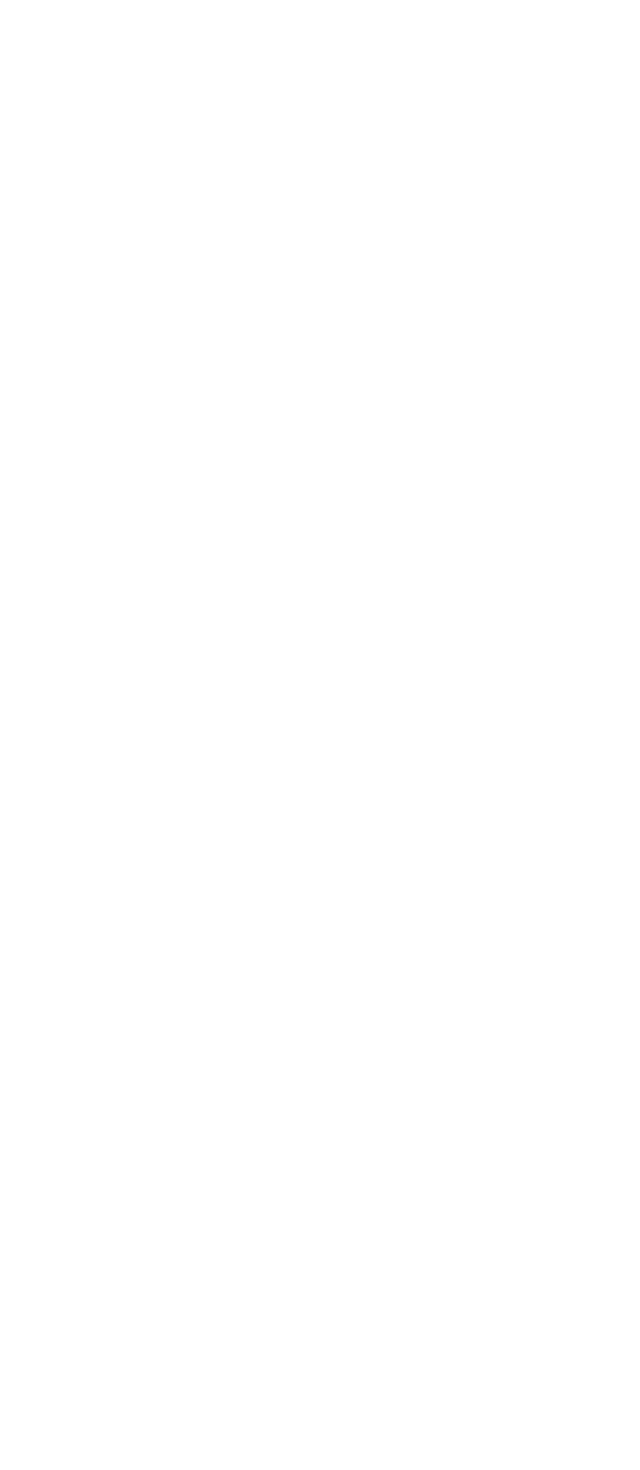
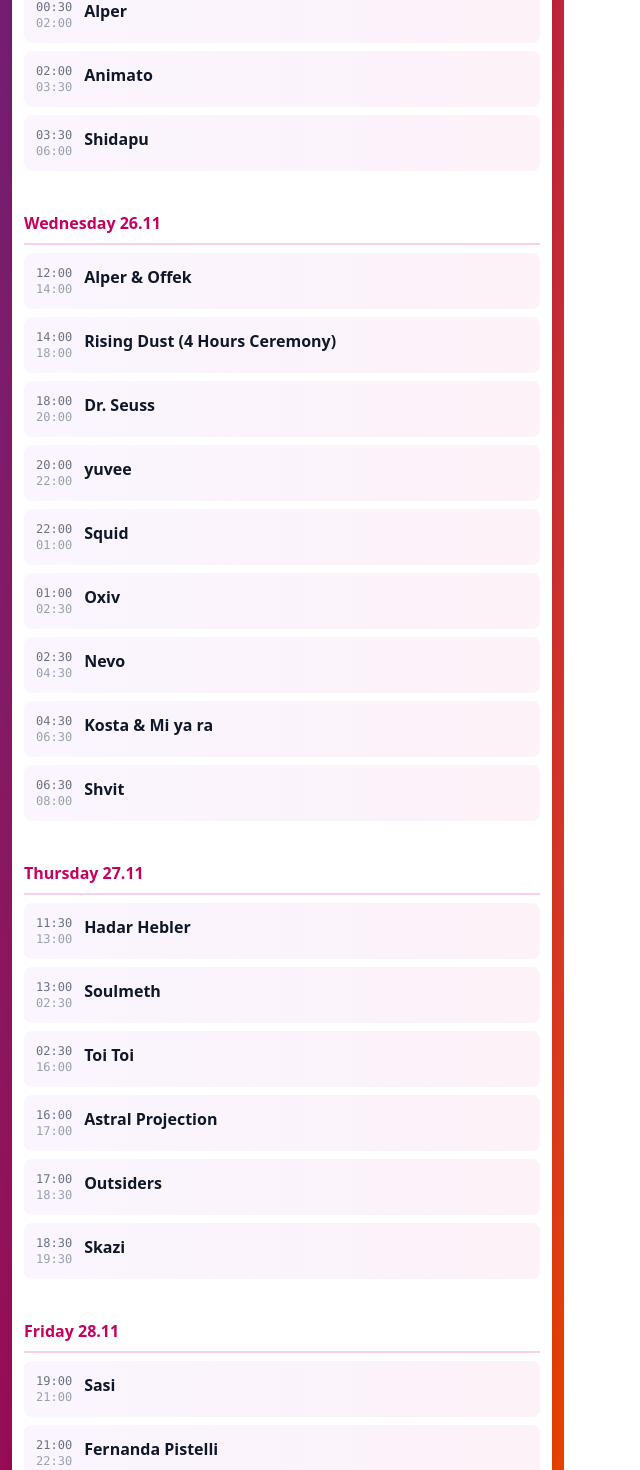
Before and after one commit to MrFalach/midburn-app, a React (Vite) app: page / in a window 1280 px wide. Shown: the part 1214-2684 px from the top of the page, without its empty margins (0-640 px from the left). Before the commit the page ends 887 px from the top, so only its background shows below. Built offline with nearby package versions, Linux system fonts and the light colour scheme.

Commit message:
Added full Shliff schedule with all days

```diff
--- a/src/components/StageSchedule.tsx
+++ b/src/components/StageSchedule.tsx
@@ -15,7 +15,7 @@ export function StageSchedule({ stage }: StageScheduleProps) {
 
       <div className="p-3">
         {stage.days.map((day, dayIndex) => (
-          <div key={dayIndex} className="mb-4 last:mb-0">
+          <div key={dayIndex} className="mb-10 last:mb-0">
             <h3 className="text-base font-bold text-pink-700 mb-2 pb-2 border-b-2 border-pink-200">
               {day.date}
             </h3>
--- a/src/data/stages.ts
+++ b/src/data/stages.ts
@@ -16,6 +16,56 @@ export const stages: Stage[] = [
           { startTime: '04:00', endTime: '05:30', artist: 'bliss' },
           { startTime: '05:30', endTime: '07:00', artist: 'rina' },
           { startTime: '07:00', endTime: '08:00', artist: 'Totem' },
+        ],
+      },
+      {
+        date: 'Tuesday 25.11',
+        slots: [
+          { startTime: '18:30', endTime: '20:00', artist: 'Omer Na\'ar' },
+          { startTime: '20:00', endTime: '21:30', artist: 'Reut Peleg' },
+          { startTime: '21:30', endTime: '23:00', artist: 'Mi Ya Ra' },
+          { startTime: '23:00', endTime: '00:30', artist: 'Planet X' },
+          { startTime: '00:30', endTime: '02:00', artist: 'Alper' },
+          { startTime: '02:00', endTime: '03:30', artist: 'Animato' },
+          { startTime: '03:30', endTime: '06:00', artist: 'Shidapu' },
+        ],
+      },
+      {
+        date: 'Wednesday 26.11',
+        slots: [
+          { startTime: '12:00', endTime: '14:00', artist: 'Alper & Offek' },
+          { startTime: '14:00', endTime: '18:00', artist: 'Rising Dust (4 Hours Ceremony)' },
+          { startTime: '18:00', endTime: '20:00', artist: 'Dr. Seuss' },
+          { startTime: '20:00', endTime: '22:00', artist: 'yuvee' },
+          { startTime: '22:00', endTime: '01:00', artist: 'Squid' },
+          { startTime: '01:00', endTime: '02:30', artist: 'Oxiv' },
+          { startTime: '02:30', endTime: '04:30', artist: 'Nevo' },
+          { startTime: '04:30', endTime: '06:30', artist: 'Kosta & Mi ya ra' },
+          { startTime: '06:30', endTime: '08:00', artist: 'Shvit' },
+        ],
+      },
+      {
+        date: 'Thursday 27.11',
+        slots: [
+          { startTime: '11:30', endTime: '13:00', artist: 'Hadar Hebler' },
+          { startTime: '13:00', endTime: '02:30', artist: 'Soulmeth' },
+          { startTime: '02:30', endTime: '16:00', artist: 'Toi Toi' },
+          { startTime: '16:00', endTime: '17:00', artist: 'Astral Projection' },
+          { startTime: '17:00', endTime: '18:30', artist: 'Outsiders' },
+          { startTime: '18:30', endTime: '19:30', artist: 'Skazi' },
+        ],
+      },
+      {
+        date: 'Friday 28.11',
+        slots: [
+          { startTime: '19:00', endTime: '21:00', artist: 'Sasi' },
+          { startTime: '21:00', endTime: '22:30', artist: 'Fernanda Pistelli' },
+          { startTime: '22:30', endTime: '00:00', artist: 'Fernanda Pistelli & Rising Dust' },
+          { startTime: '00:00', endTime: '01:00', artist: 'Rising Dust' },
+          { startTime: '01:00', endTime: '03:00', artist: 'Ritmo' },
+          { startTime: '03:00', endTime: '05:00', artist: 'Kobi' },
+          { startTime: '05:00', endTime: '06:30', artist: 'Detune' },
+          { startTime: '06:30', endTime: '07:30', artist: 'Bubble' },
         ],
       },
     ],
```
